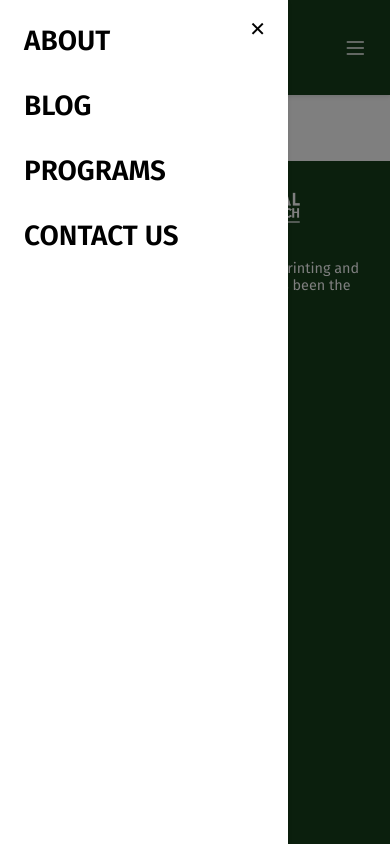
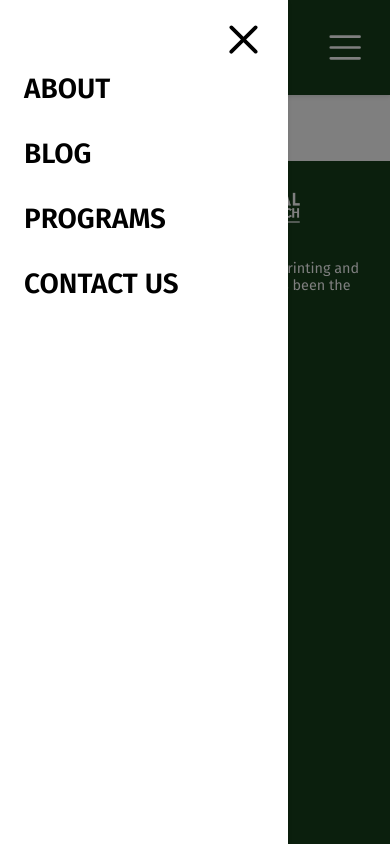
Before and after one commit to oseivale/icgc-rehoboth-toronto, a Next.js app: page /blog in a window 390 px wide. Both pictures are taken after a click on the button 355 px from the left and 47 px from the top of the page. Shown: the top 844 px of the page. Built offline with nearby package versions, Linux system fonts and the light colour scheme.

Commit message:
small styling adjustments

```diff
--- a/src/app/components/navigation/index.tsx
+++ b/src/app/components/navigation/index.tsx
@@ -5,6 +5,7 @@ import styles from "./styles.module.css";
 import Link from "next/link";
 import { Hamburger } from "@/app/icons/hamburger";
 import Image from "next/image";
+import { Close } from "@/app/icons/close";
 
 export default function Navigation() {
   const [isNavOpen, setIsNavOpen] = useState(false);
@@ -64,7 +65,7 @@ export default function Navigation() {
             className={styles.closeButton}
             onClick={() => setIsNavOpen(false)}
           >
-            ✕
+            <Close />
           </button>
           <nav className={`${styles.navLinks}`}>
             <Link href="/about" className={styles.navLink}>
--- a/src/app/components/navigation/styles.module.css
+++ b/src/app/components/navigation/styles.module.css
@@ -162,7 +162,7 @@
   right: 1rem;
   background: none;
   border: none;
-  font-size: 1.25rem;
+  font-size: 3rem;
   cursor: pointer;
   color: var(--naamani-purple);
 }
@@ -282,6 +282,7 @@
     display: flex;
     gap: 1rem;
     flex-direction: column;
+    margin-top: 3rem;
   }
 
   .cartItemImage {
--- /dev/null
+++ b/src/app/icons/close.tsx
@@ -0,0 +1,13 @@
+export const Close = () => (
+  <svg
+    xmlns="http://www.w3.org/2000/svg"
+    width="45"
+    height="45"
+    viewBox="0 0 24 24"
+  >
+    <path
+      fill="#000"
+      d="M6.225 4.811a1 1 0 0 0-1.414 1.414L10.586 12L4.81 17.775a1 1 0 1 0 1.414 1.414L12 13.414l5.775 5.775a1 1 0 0 0 1.414-1.414L13.414 12l5.775-5.775a1 1 0 0 0-1.414-1.414L12 10.586z"
+    />
+  </svg>
+);
--- a/src/app/icons/hamburger.tsx
+++ b/src/app/icons/hamburger.tsx
@@ -1,8 +1,8 @@
 export const Hamburger = () => (
   <svg
     xmlns="http://www.w3.org/2000/svg"
-    width="25"
-    height="24"
+    width="45"
+    height="45"
     viewBox="0 0 25 24"
   >
     <path
```
Also changed, not shown: src/app/icons/cart-add.tsx (deleted, +0 -13 lines).
